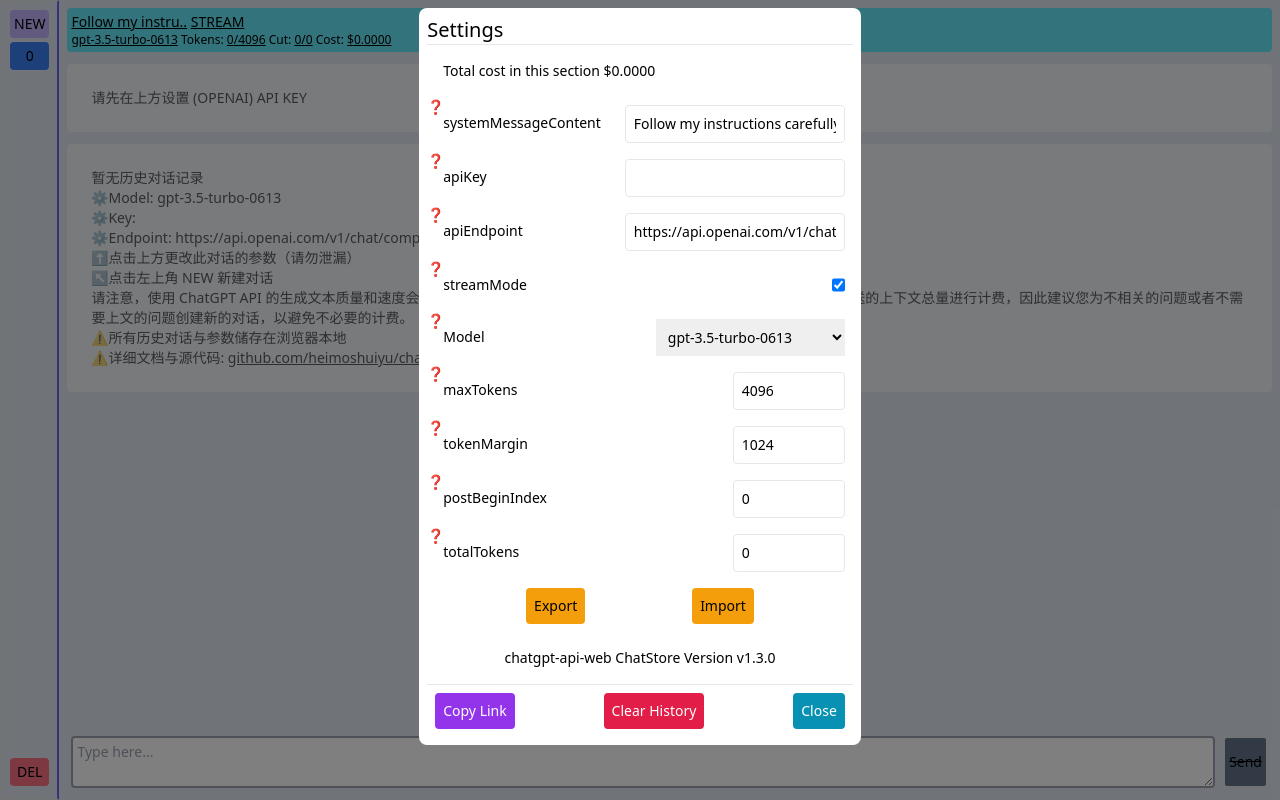
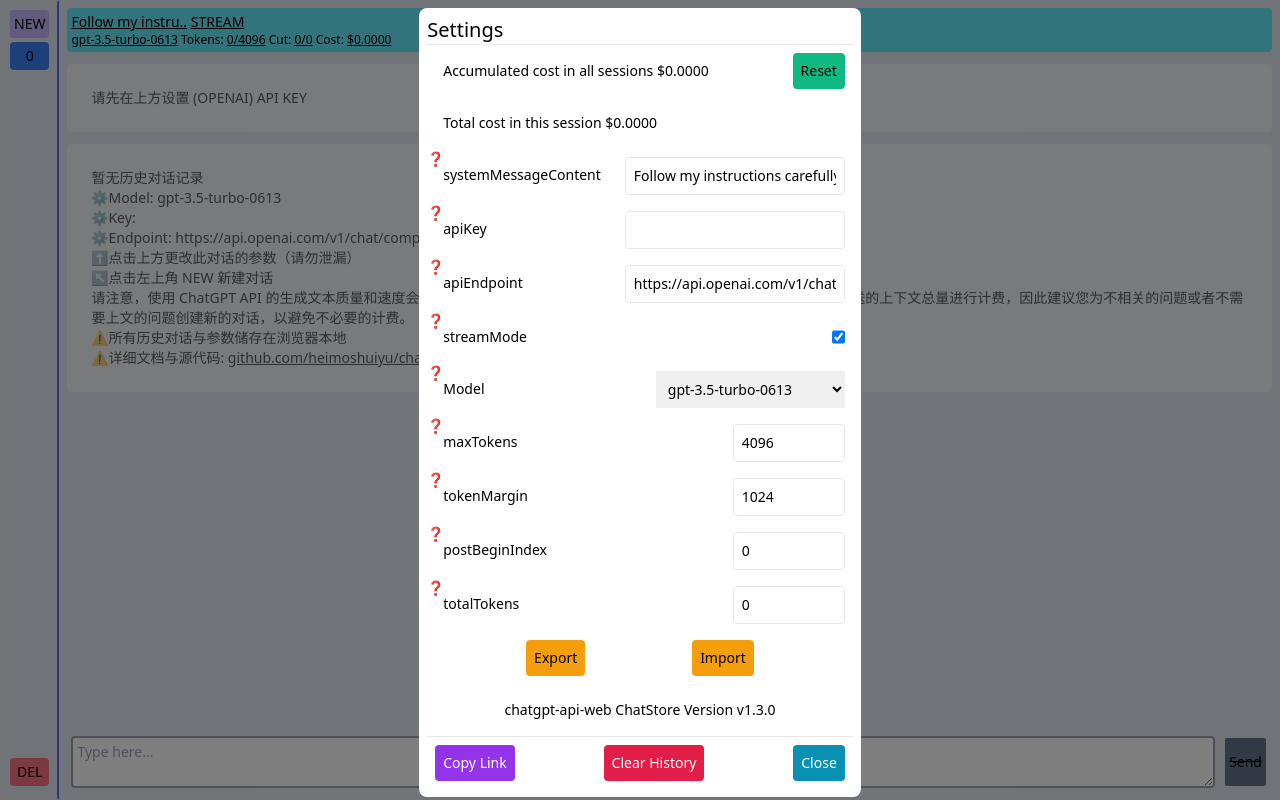
Before and after one commit to heimoshuiyu/chatgpt-api-web, a Preact app: page / in a window 1280 px wide. Both pictures are taken after a click on the element 669 px from the left and 30 px from the top of the page. Built offline with nearby package versions, Linux system fonts and the light colour scheme.

Commit message:
accumulated cost

```diff
--- a/src/app.tsx
+++ b/src/app.tsx
@@ -57,6 +57,24 @@ const newChatStore = (
 const STORAGE_NAME = "chatgpt-api-web";
 const STORAGE_NAME_SELECTED = `${STORAGE_NAME}-selected`;
 const STORAGE_NAME_INDEXES = `${STORAGE_NAME}-indexes`;
+const STORAGE_NAME_TOTALCOST = `${STORAGE_NAME}-totalcost`;
+
+export function addTotalCost(cost: number) {
+  let totalCost = getTotalCost();
+  totalCost += cost;
+  localStorage.setItem(STORAGE_NAME_TOTALCOST, `${totalCost}`);
+}
+
+export function getTotalCost(): number {
+  let totalCost = parseFloat(
+    localStorage.getItem(STORAGE_NAME_TOTALCOST) ?? "0"
+  );
+  return totalCost;
+}
+
+export function clearTotalCost() {
+  localStorage.setItem(STORAGE_NAME_TOTALCOST, `0`);
+}
 
 export function App() {
   // init indexes
--- a/src/chatbox.tsx
+++ b/src/chatbox.tsx
@@ -1,6 +1,6 @@
 import { createRef } from "preact";
 import { StateUpdater, useEffect, useState } from "preact/hooks";
-import type { ChatStore } from "./app";
+import { ChatStore, addTotalCost } from "./app";
 import ChatGPT, {
   calculate_token_length,
   ChunkMessage,
@@ -84,9 +84,11 @@ export default function ChatBOX(props: {
         // console.log("push to history", allChunkMessage);
         const content = allChunkMessage.join("");
         const token = calculate_token_length(content);
+
         // estimate cost
+        let cost = 0;
         if (chatStore.responseModelName) {
-          chatStore.cost +=
+          cost +=
             token *
             (models[chatStore.responseModelName]?.price?.completion ?? 0);
           let sum = 0;
@@ -95,9 +97,12 @@ export default function ChatBOX(props: {
             .slice(chatStore.postBeginIndex)) {
             sum += msg.token;
           }
-          chatStore.cost +=
+          cost +=
             sum * (models[chatStore.responseModelName]?.price?.prompt ?? 0);
         }
+        chatStore.cost += cost;
+        addTotalCost(cost);
+
         chatStore.history.push({
           role: "assistant",
           content,
@@ -127,12 +132,15 @@ export default function ChatBOX(props: {
     const data = (await response.json()) as FetchResponse;
     chatStore.responseModelName = data.model ?? "";
     if (data.model) {
-      chatStore.cost +=
+      let cost = 0;
+      cost +=
         (data.usage.prompt_tokens ?? 0) *
         (models[data.model]?.price?.prompt ?? 0);
-      chatStore.cost +=
+      cost +=
         (data.usage.completion_tokens ?? 0) *
         (models[data.model]?.price?.completion ?? 0);
+      chatStore.cost += cost;
+      addTotalCost(cost);
     }
     const content = client.processFetchResponse(data);
 
@@ -230,13 +238,14 @@ export default function ChatBOX(props: {
   const [showSettings, setShowSettings] = useState(false);
   return (
     <div className="grow flex flex-col p-2 dark:text-black">
+      {showSettings && (
         <Settings
           chatStore={chatStore}
           setChatStore={setChatStore}
-        show={showSettings}
           setShow={setShowSettings}
           selectedChatStoreIndex={props.selectedChatIndex}
         />
+      )}
       <p
         className="cursor-pointer rounded bg-cyan-300 dark:text-white p-1 dark:bg-cyan-800"
         onClick={() => setShowSettings(true)}
--- a/src/settings.tsx
+++ b/src/settings.tsx
@@ -1,6 +1,6 @@
 import { createRef } from "preact";
-import { StateUpdater } from "preact/hooks";
-import { ChatStore } from "./app";
+import { StateUpdater, useState } from "preact/hooks";
+import { ChatStore, clearTotalCost, getTotalCost } from "./app";
 import models from "./models";
 
 const Help = (props: { children: any; help: string }) => {
@@ -116,11 +116,9 @@ const Choice = (props: {
 export default (props: {
   chatStore: ChatStore;
   setChatStore: (cs: ChatStore) => void;
-  show: boolean;
   setShow: StateUpdater<boolean>;
   selectedChatStoreIndex: number;
 }) => {
-  if (!props.show) return <div></div>;
   const link =
     location.protocol +
     "//" +
@@ -135,13 +133,28 @@ export default (props: {
     )}`;
 
   const importFileRef = createRef();
+  const [totalCost, setTotalCost] = useState(getTotalCost());
   return (
     <div className="left-0 top-0 overflow-scroll flex justify-center absolute w-screen h-full bg-black bg-opacity-50 z-10">
       <div className="m-2 p-2 bg-white rounded-lg h-fit">
         <h3 className="text-xl">Settings</h3>
         <hr />
+        <div className="flex justify-between">
+          <p className="m-2 p-2">
+            Accumulated cost in all sessions ${totalCost.toFixed(4)}
+          </p>
+          <button
+            className="p-2 m-2 rounded bg-emerald-500"
+            onClick={() => {
+              clearTotalCost();
+              setTotalCost(getTotalCost());
+            }}
+          >
+            Reset
+          </button>
+        </div>
         <p className="m-2 p-2">
-          Total cost in this section ${props.chatStore.cost.toFixed(4)}
+          Total cost in this session ${props.chatStore.cost.toFixed(4)}
         </p>
         <div className="box">
           <Input
```
Lines whose indentation alone changed are shown as unchanged.
